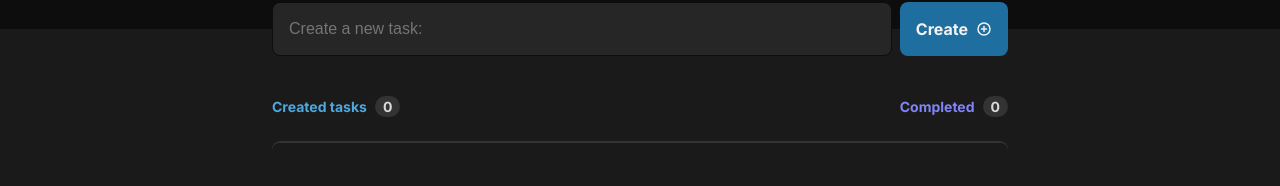
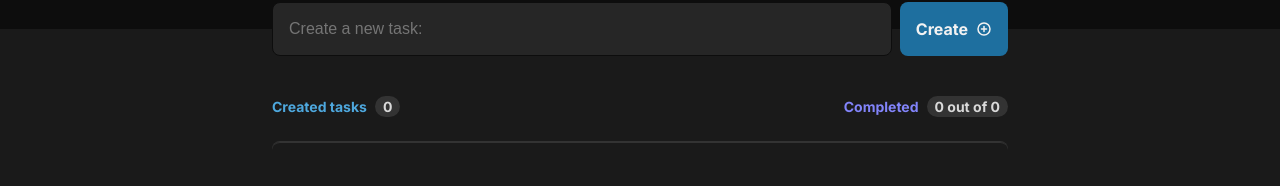
Before and after one commit to AlanWehrliLC/todo-list-web, a React (Vite) app: page / in a window 1280 px wide. Shown: the part 387-573 px from the top of the page. Built offline with nearby package versions, Linux system fonts and the light colour scheme.

Commit message:
Showing how many tasks have been created, and showing how many remain to be done

```diff
--- a/src/components/TaskCounter/index.tsx
+++ b/src/components/TaskCounter/index.tsx
@@ -1,10 +1,15 @@
+import { todoGetAll } from "../../storage/todo/todoGetAll"
 import "./styles.scss"
 
 export function TaskCounter(){
+    const tasks = todoGetAll()
+    const numberOfTasks = tasks.length
+    const tasksDone = tasks.filter(todo => todo.done == true).length
+
     return (
         <div id="taskCounter">
-            <div className="created">Created tasks<span>0</span></div>
-            <div className="completed">Completed<span>0</span></div>
+            <div className="created">Created tasks<span>{numberOfTasks}</span></div>
+            <div className="completed">Completed<span>{tasksDone} out of {numberOfTasks}</span></div>
         </div>
     )
 }
```
